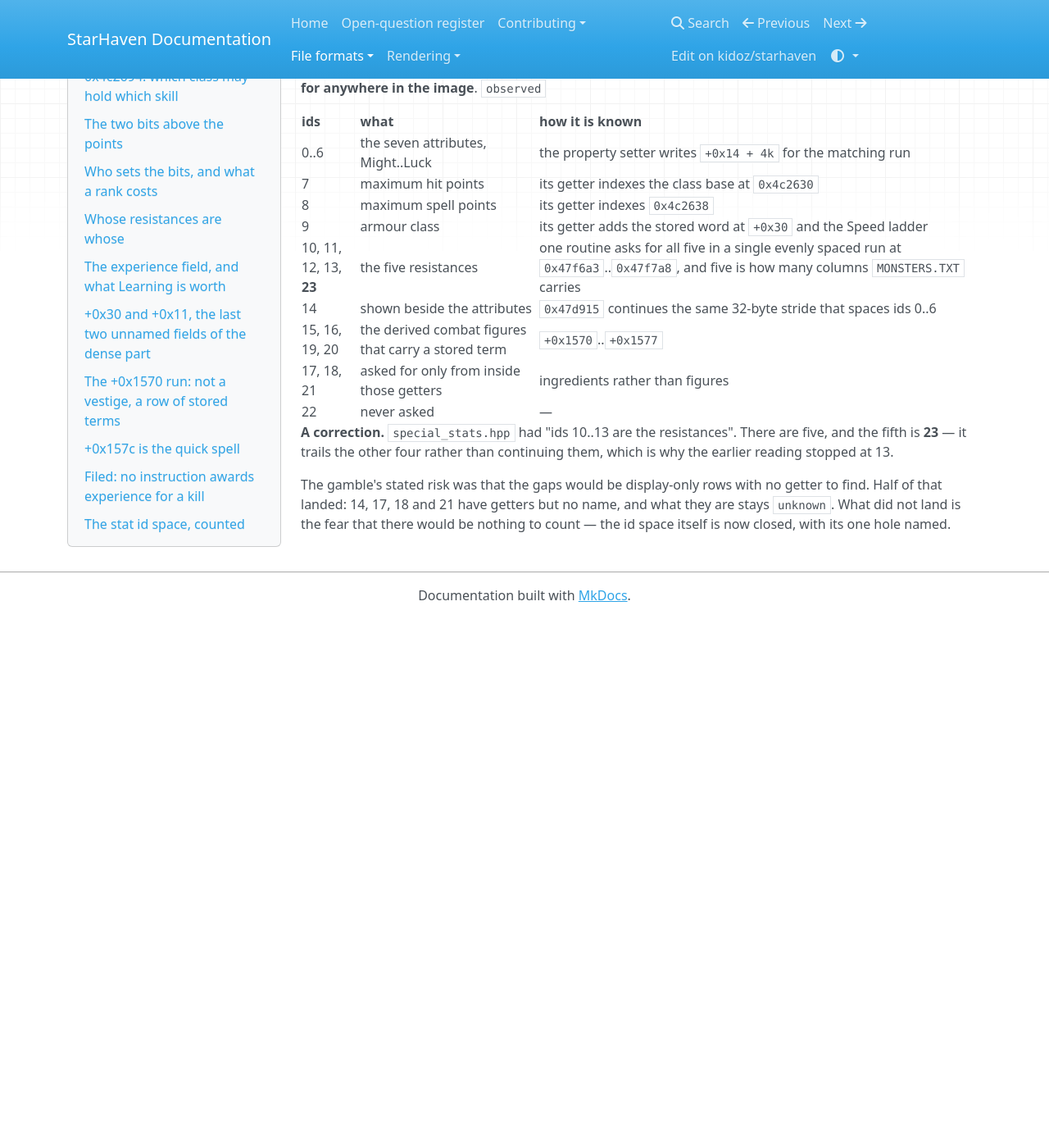
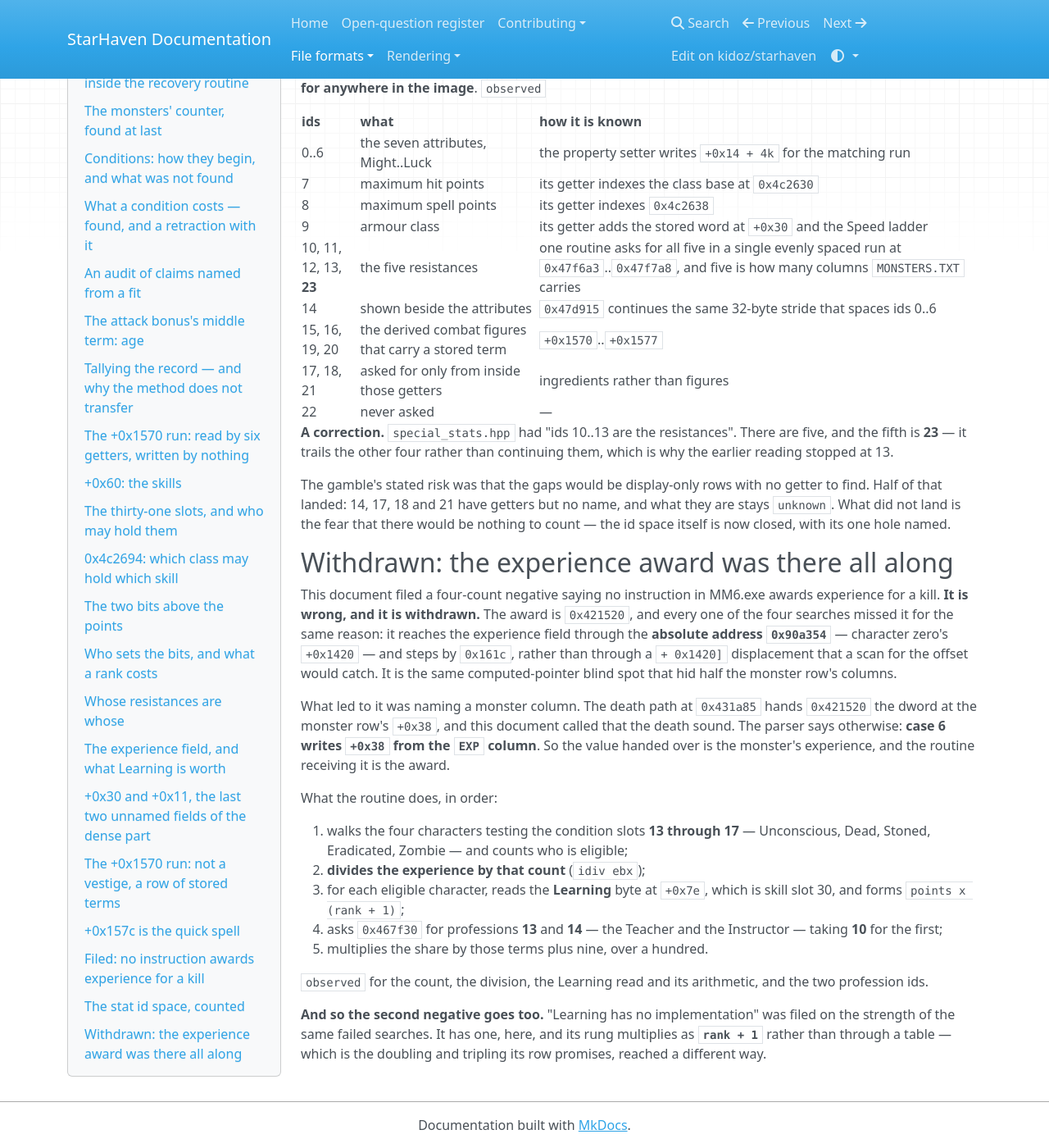
Before and after one commit to kidoz/starhaven, an MkDocs documentation site: the page built from docs/formats/player-record.md, in a window 1280 px wide and 1400 px high, scrolled down 20762 px. Shown: the whole window at 82% size. Built offline with MkDocs 1.6.1, drawn with Linux system fonts in a browser that asks for light colours; nearby versions of some CDN libraries; before the commit the page ends 21516 px from its top, so only the background shows below that.

Commit message:
Find the experience award behind a mis-named column and withdraw two negatives

```diff
--- a/docs/formats/player-record.md
+++ b/docs/formats/player-record.md
@@ -1207,3 +1207,39 @@ getter to find. Half of that landed: 14, 17, 18 and 21 have getters but no
 name, and what they are stays `unknown`. What did not land is the fear that
 there would be nothing to count — the id space itself is now closed, with its
 one hole named.
+
+## Withdrawn: the experience award was there all along
+
+This document filed a four-count negative saying no instruction in MM6.exe
+awards experience for a kill. **It is wrong, and it is withdrawn.** The award
+is `0x421520`, and every one of the four searches missed it for the same
+reason: it reaches the experience field through the **absolute address
+`0x90a354`** — character zero's `+0x1420` — and steps by `0x161c`, rather than
+through a `+ 0x1420]` displacement that a scan for the offset would catch. It
+is the same computed-pointer blind spot that hid half the monster row's
+columns.
+
+What led to it was naming a monster column. The death path at `0x431a85` hands
+`0x421520` the dword at the monster row's `+0x38`, and this document called
+that the death sound. The parser says otherwise: **case 6 writes `+0x38` from
+the `EXP` column**. So the value handed over is the monster's experience, and
+the routine receiving it is the award.
+
+What the routine does, in order:
+
+1. walks the four characters testing the condition slots **13 through 17** —
+   Unconscious, Dead, Stoned, Eradicated, Zombie — and counts who is eligible;
+2. **divides the experience by that count** (`idiv ebx`);
+3. for each eligible character, reads the **Learning** byte at `+0x7e`, which
+   is skill slot 30, and forms `points x (rank + 1)`;
+4. asks `0x467f30` for professions **13** and **14** — the Teacher and the
+   Instructor — taking **10** for the first;
+5. multiplies the share by those terms plus nine, over a hundred.
+
+`observed` for the count, the division, the Learning read and its arithmetic,
+and the two profession ids.
+
+**And so the second negative goes too.** "Learning has no implementation" was
+filed on the strength of the same failed searches. It has one, here, and its
+rung multiplies as **`rank + 1`** rather than through a table — which is the
+doubling and tripling its row promises, reached a different way.
```
Also changed, not shown: README.md (+20 -0 lines), docs/formats/event-actors.md (+27 -5 lines), 3 other files.
